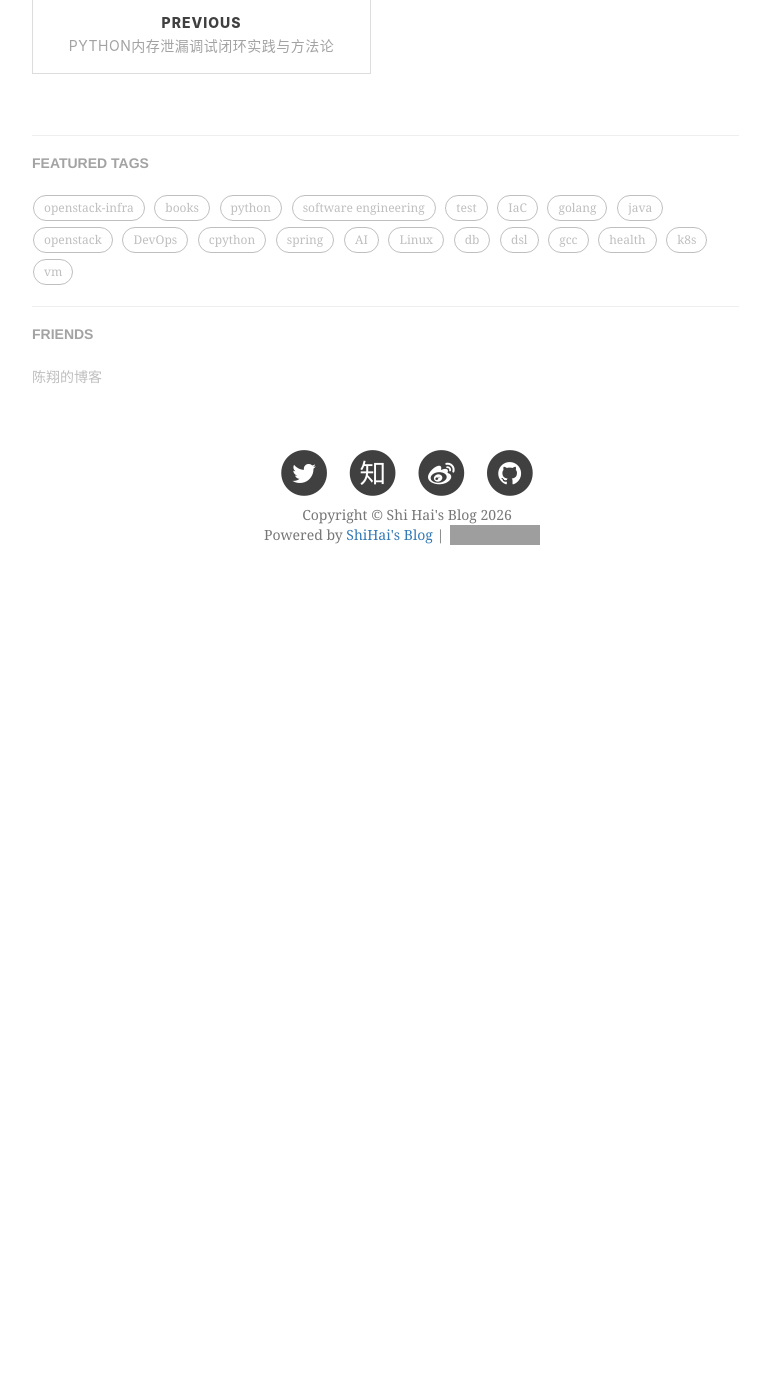
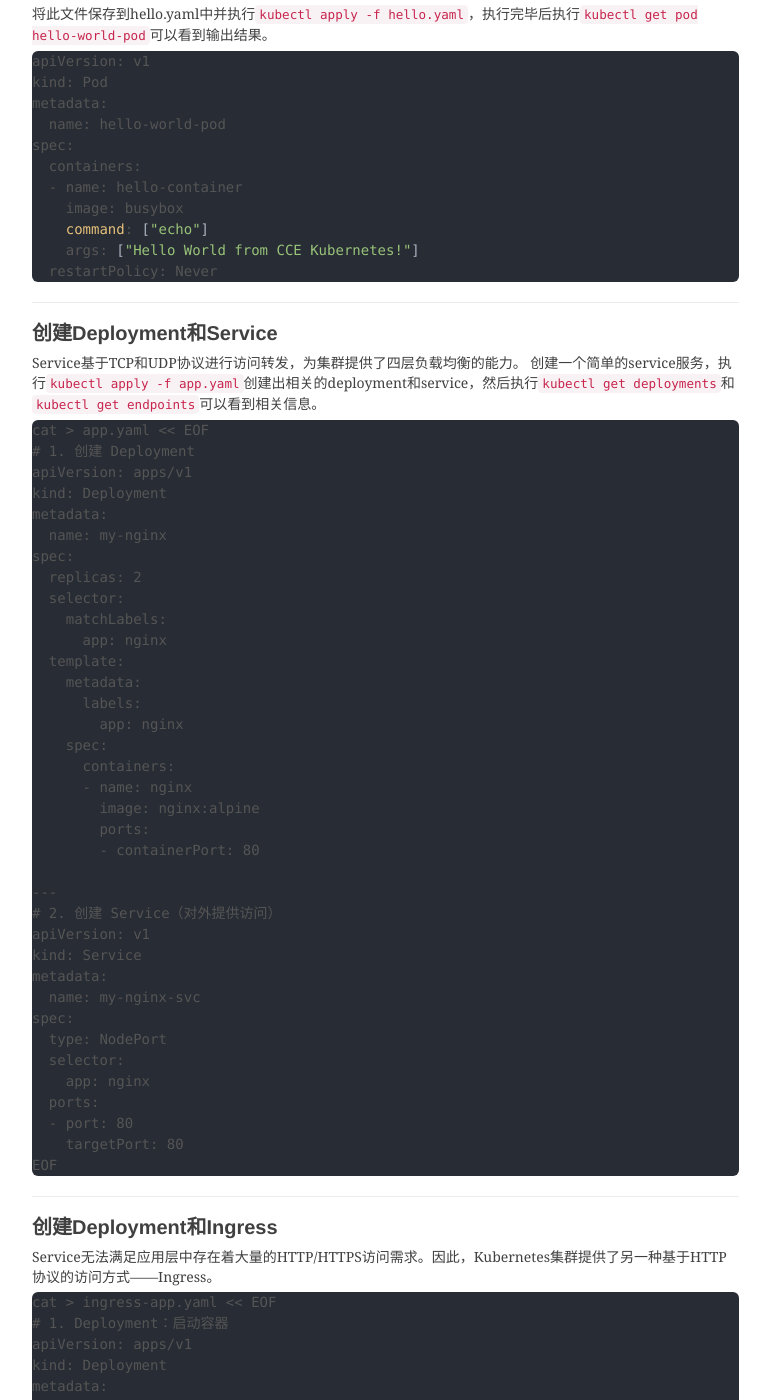
Before and after one commit to shihai1991/shihai1991.github.io, a Jekyll site: the page built from _posts/2026-04-01-CCE使用.md, in a window 1280 px wide and 1400 px high, scrolled down 510 px. Shown: the whole window, without its empty margins (233-1003 px from the left). Built offline with Jekyll 4.4.1, drawn with Linux system fonts in a browser that asks for light colours; nearby versions of some CDN libraries; our own code applies the rules of GitHub Pages for plain Markdown files; comment, search, counter and statistics services are not loaded; before the commit the page ends 1140 px from its top, so only the background shows below that; some of the changed text lies outside the part shown; grey boxes are pictures that could not be loaded.

Commit message:
Update 2026-04-01-CCE使用.md

````diff
--- a/_posts/2026-04-01-CCE使用.md
+++ b/_posts/2026-04-01-CCE使用.md
@@ -1,3 +1,118 @@
+## 创建Pod
+将此文件保存到hello.yaml中并执行`kubectl apply -f hello.yaml`，执行完毕后执行`kubectl get pod hello-world-pod`可以看到输出结果。
+```shell
+apiVersion: v1
+kind: Pod
+metadata:
+  name: hello-world-pod
+spec:
+  containers:
+  - name: hello-container
+    image: busybox
+    command: ["echo"]
+    args: ["Hello World from CCE Kubernetes!"]
+  restartPolicy: Never
 ```
 
+## 创建Deployment和Service
+Service基于TCP和UDP协议进行访问转发，为集群提供了四层负载均衡的能力。
+创建一个简单的service服务，执行`kubectl apply -f app.yaml`创建出相关的deployment和service，然后执行`kubectl get deployments`和`kubectl get endpoints`可以看到相关信息。
 ```
+cat > app.yaml << EOF
+# 1. 创建 Deployment
+apiVersion: apps/v1
+kind: Deployment
+metadata:
+  name: my-nginx
+spec:
+  replicas: 2
+  selector:
+    matchLabels:
+      app: nginx
+  template:
+    metadata:
+      labels:
+        app: nginx
+    spec:
+      containers:
+      - name: nginx
+        image: nginx:alpine
+        ports:
+        - containerPort: 80
+
+---
+# 2. 创建 Service（对外提供访问）
+apiVersion: v1
+kind: Service
+metadata:
+  name: my-nginx-svc
+spec:
+  type: NodePort
+  selector:
+    app: nginx
+  ports:
+  - port: 80
+    targetPort: 80
+EOF
+```
+
+## 创建Deployment和Ingress
+Service无法满足应用层中存在着大量的HTTP/HTTPS访问需求。因此，Kubernetes集群提供了另一种基于HTTP协议的访问方式——Ingress。
+```
+cat > ingress-app.yaml << EOF
+# 1. Deployment：启动容器
+apiVersion: apps/v1
+kind: Deployment
+metadata:
+  name: web-deploy
+spec:
+  replicas: 1
+  selector:
+    matchLabels:
+      app: web
+  template:
+    metadata:
+      labels:
+        app: web
+    spec:
+      containers:
+      - name: web
+        image: nginx:alpine
+        ports:
+        - containerPort: 80
+
+---
+# 2. Service：给Ingress用（ClusterIP即可）
+apiVersion: v1
+kind: Service
+metadata:
+  name: web-svc
+spec:
+  type: ClusterIP
+  selector:
+    app: web
+  ports:
+  - port: 80
+    targetPort: 80
+
+---
+# 3. Ingress：对外域名访问
+apiVersion: networking.k8s.io/v1
+kind: Ingress
+metadata:
+  name: web-ingress
+  annotations:
+    spec.ingressClassName: "nginx"  # CCE默认支持
+spec:
+  rules:
+  - http:
+      paths:
+      - path: /
+        pathType: Prefix
+        backend:
+          service:
+            name: web-svc   # 这里写 Service 名字
+            port:
+              number: 80
+EOF
+```
````
